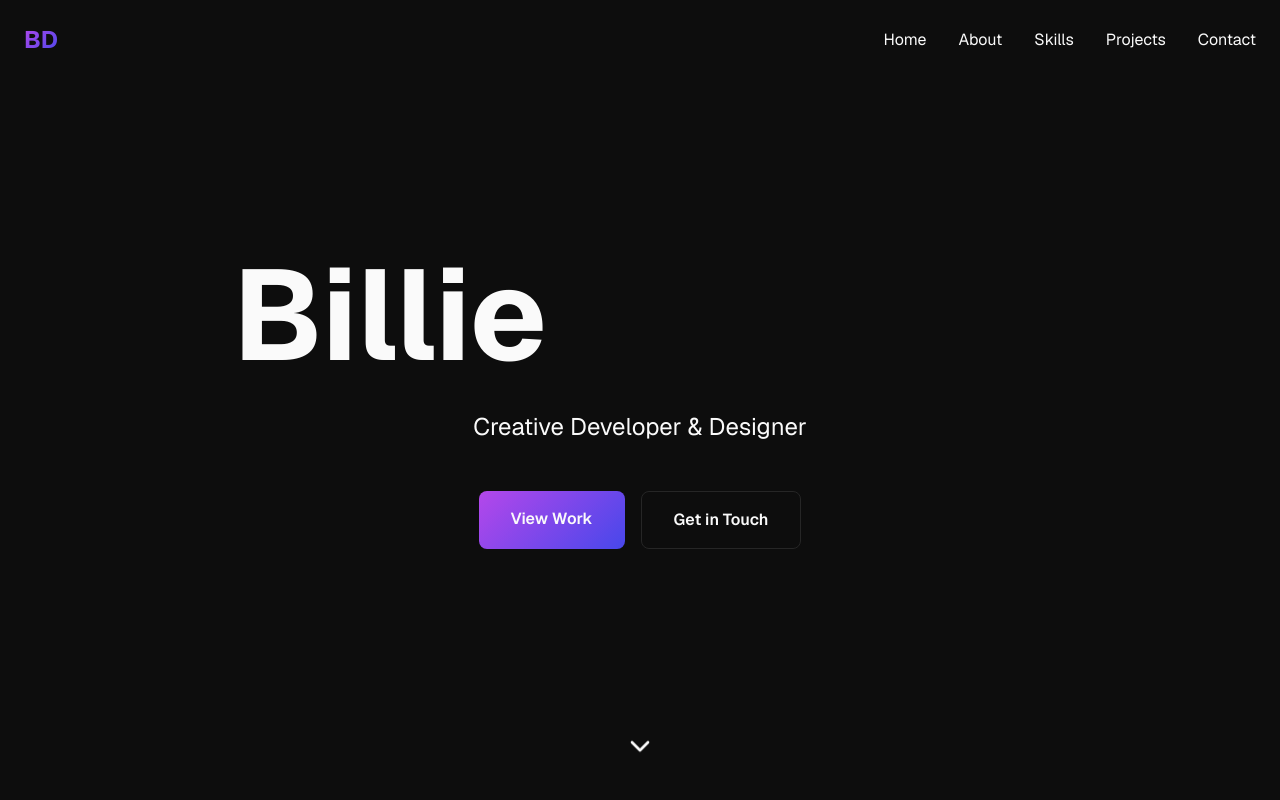
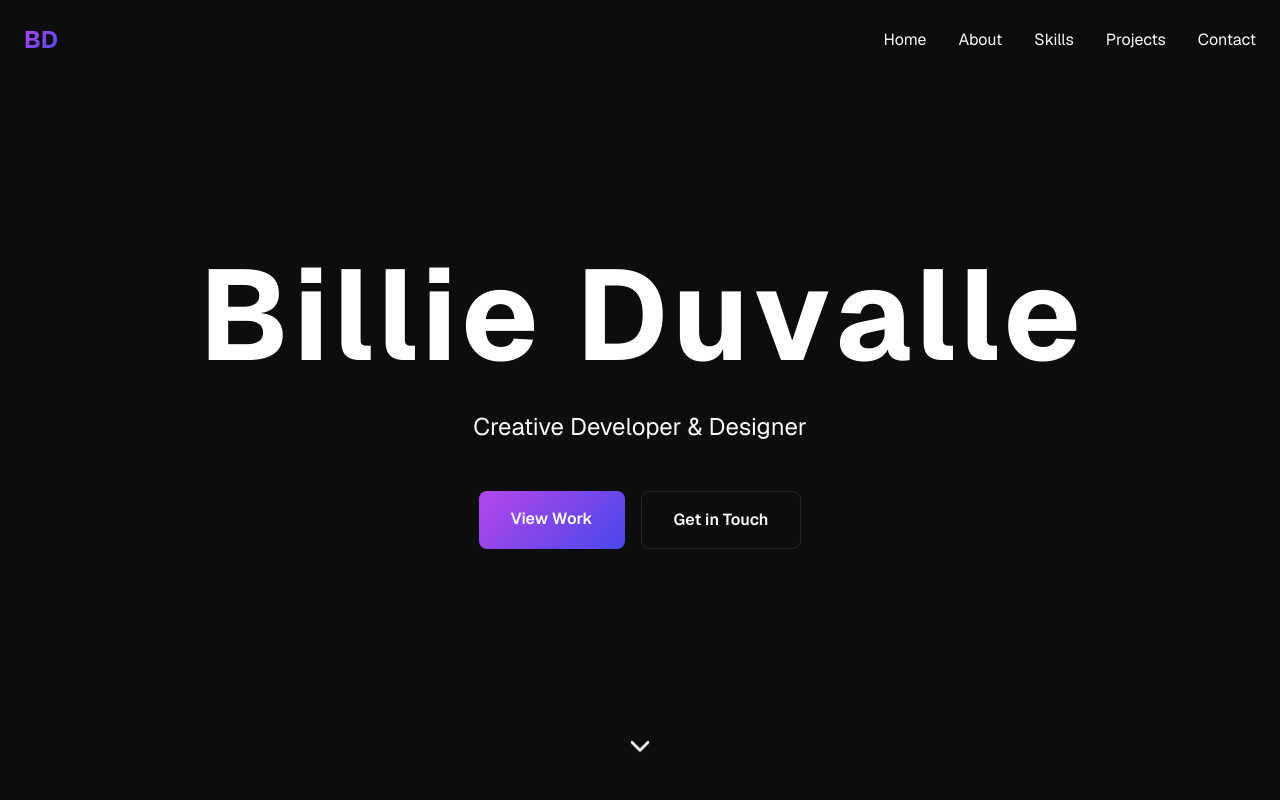
Before and after one commit to JadieCodes/my-app, a Next.js app: page / in a window 1280 px wide. Shown: the top 800 px of the page. Built offline with nearby package versions, Linux system fonts and the light colour scheme.

Commit message:
HeroText Fix

```diff
--- a/app/components/Hero.tsx
+++ b/app/components/Hero.tsx
@@ -4,17 +4,19 @@ const Hero = () => {
   return (
     <section id="home" className="relative min-h-screen flex items-center justify-center overflow-hidden">
       <div className="container mx-auto px-6 text-center">
-        <h1 className="text-6xl md:text-8xl lg:text-9xl font-bold mb-8">
-          <span className="inline-block opacity-0 animate-fade-in">
-            Billie
-          </span>
-          {" "}
-          <span
-            className="inline-block bg-gradient-to-r from-muted via-muted-foreground to-foreground bg-clip-text text-transparent bg-[length:200%_100%] animate-text-reveal"
-          >
-            Duvalle
-          </span>
-        </h1>
+      <h1 className="relative text-6xl md:text-8xl lg:text-9xl font-bold mb-8 text-gray-400 flex justify-center space-x-1 overflow-hidden">
+  {"Billie Duvalle".split("").map((char, i) => (
+    <span
+      key={i}
+      className="inline-block bg-gradient-to-r from-white to-white bg-[length:0%_100%] bg-left bg-no-repeat bg-clip-text text-transparent animate-reveal-letter"
+      style={{ animationDelay: `${i * 0.1}s` }}
+    >
+      {char === " " ? "\u00A0" : char}
+    </span>
+  ))}
+    </h1>
+
+
 
         <p className="text-xl md:text-2xl text-muted-foreground mb-12 opacity-0 animate-fade-in-delay">
           Creative Developer & Designer
--- a/app/globals.css
+++ b/app/globals.css
@@ -38,6 +38,7 @@ html {
   scroll-behavior: smooth;
 }
 
+/* --- Gradients --- */
 .text-gradient {
   background: linear-gradient(135deg, hsl(280 80% 60%), hsl(240 80% 60%));
   -webkit-background-clip: text;
@@ -53,7 +54,7 @@ html {
   background: linear-gradient(135deg, hsl(280 80% 60%), hsl(240 80% 60%));
 }
 
-/* Add these new animations */
+/* --- Fade-in animations --- */
 @keyframes fade-in {
   0% {
     opacity: 0;
@@ -63,22 +64,8 @@ html {
   }
 }
 
-@keyframes text-reveal {
-  0% {
-    background-position: -100% 0;
-  }
-  100% {
-    background-position: 100% 0;
-  }
-}
-
 .animate-fade-in {
   animation: fade-in 1s ease-out forwards;
-}
-
-.animate-text-reveal {
-  animation: text-reveal 1.5s cubic-bezier(0.4, 0, 0.2, 1) forwards;
-  animation-delay: 0.3s;
 }
 
 .animate-fade-in-delay {
@@ -90,3 +77,55 @@ html {
   animation: fade-in 1s ease-out forwards;
   animation-delay: 1.2s;
 }
+
+/* --- Old text reveal (kept for reference) --- */
+@keyframes text-reveal {
+  0% {
+    background-position: -100% 0;
+  }
+  100% {
+    background-position: 100% 0;
+  }
+}
+
+.animate-text-reveal {
+  animation: text-reveal 1.5s cubic-bezier(0.4, 0, 0.2, 1) forwards;
+  animation-delay: 0.3s;
+}
+
+/* --- Full name reveal (single sweep) --- */
+@keyframes reveal {
+  from {
+    background-size: 0% 100%;
+  }
+  to {
+    background-size: 100% 100%;
+  }
+}
+
+.animate-reveal {
+  animation: reveal 2.5s ease-out forwards;
+  filter: drop-shadow(0 0 10px rgba(255, 255, 255, 0.3));
+}
+
+/* --- CINEMATIC PER-LETTER REVEAL --- */
+@keyframes reveal-letter {
+  0% {
+    background-size: 0% 100%;
+    opacity: 0;
+    transform: translateY(10px);
+    filter: brightness(0.5) blur(1px);
+  }
+  50% {
+    opacity: 1;
+    transform: translateY(0);
+  }
+  100% {
+    background-size: 100% 100%;
+    filter: brightness(1) blur(0);
+  }
+}
+
+.animate-reveal-letter {
+  animation: reveal-letter 1.2s ease-out forwards;
+}
```
